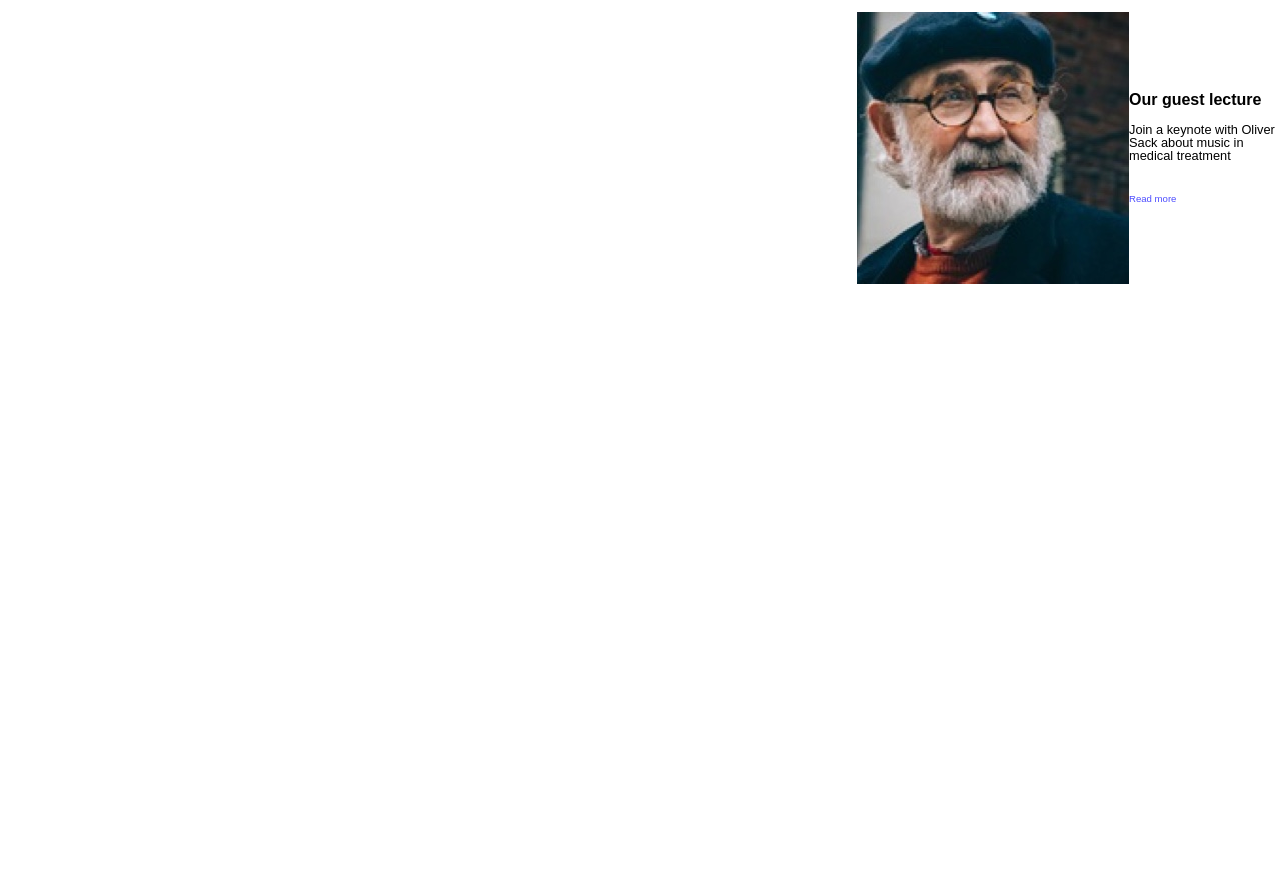
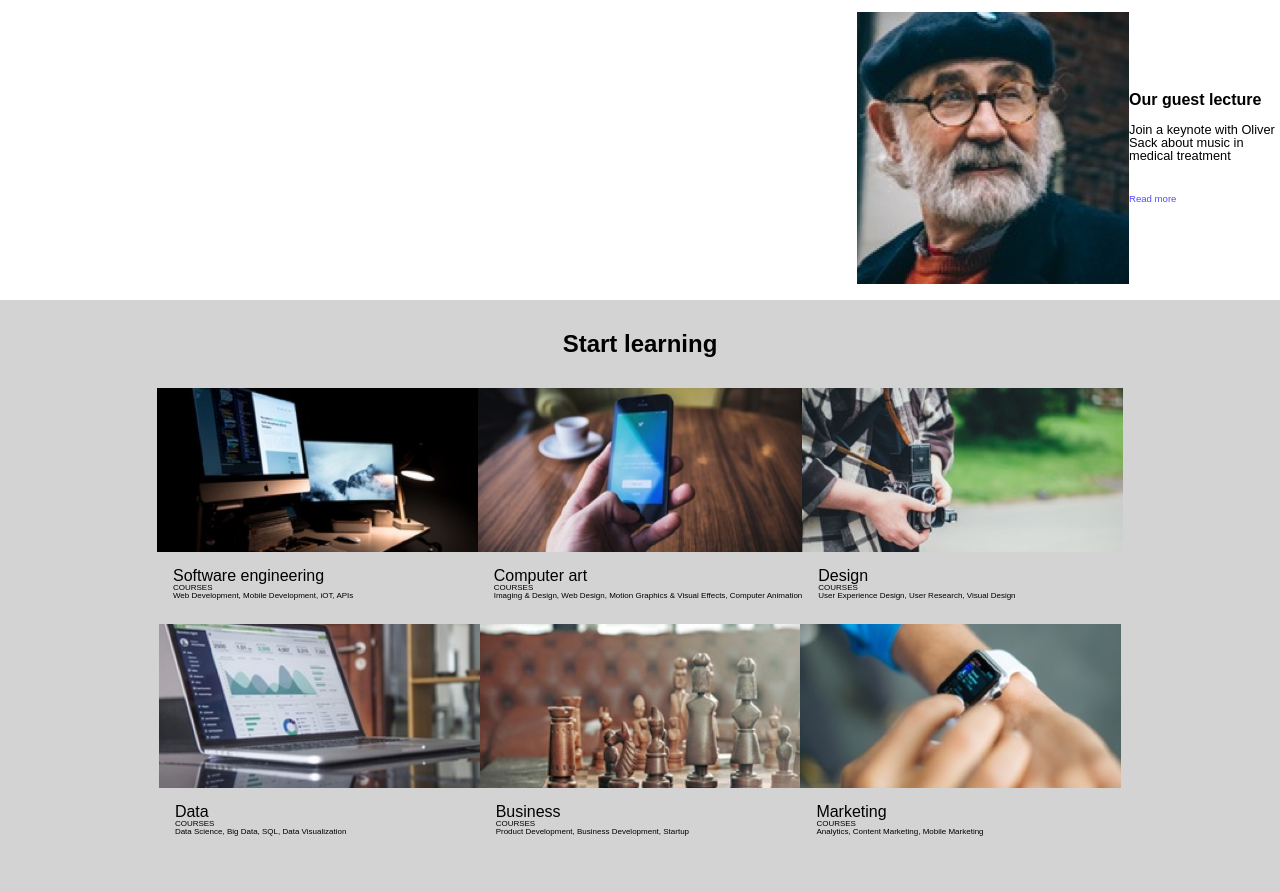
Before and after one commit to iknockout/Colmar, a plain HTML site: page index.html in a window 1280 px wide. Shown: the part 1044-1936 px from the top of the page. Before the commit the page ends 1344 px from the top, so only its background shows below. Drawn offline with Linux system fonts and the light colour scheme.

Commit message:
Implemented course section (Start learning).

```diff
--- a/index.html
+++ b/index.html
@@ -100,6 +100,60 @@
   </div>  <!-- end of infoSection -->
 
   <!-- courseSection -->
+  <div class="startLearningContainer">
+    <h2>Start learning</h2>
+    <div class="courseSection">
+      <div class="course">
+        <img src="./images/course-software.jpg">
+        <div class="courseDesc">
+          <h3>Software engineering</h3>
+          <h5>COURSES</h5>
+          <h6>Web Development, Mobile Development, iOT, APIs</h6>
+        </div>
+      </div>  <!-- end of course -->
+      <div class="course">
+        <img src="./images/course-computer-art.jpg">
+        <div class="courseDesc">
+          <h3>Computer art</h3>
+          <h5>COURSES</h5>
+          <h6>Imaging & Design, Web Design, Motion Graphics & Visual Effects, Computer Animation</h6>
+        </div>
+      </div>  <!-- end of course -->
+      <div class="course">
+        <img src="./images/course-design.jpg">
+        <div class="courseDesc">
+          <h3>Design</h3>
+          <h5>COURSES</h5>
+          <h6>User Experience Design, User Research, Visual Design</h6>
+        </div>
+      </div>  <!-- end of course -->
+      <div class="course">
+        <img src="./images/course-data.jpg">
+        <div class="courseDesc">
+          <h3>Data</h3>
+          <h5>COURSES</h5>
+          <h6>Data Science, Big Data, SQL, Data Visualization</h6>
+        </div>
+      </div>  <!-- end of course -->
+      <div class="course">
+        <img src="./images/course-business.jpg">
+        <div class="courseDesc">
+          <h3>Business</h3>
+          <h5>COURSES</h5>
+          <h6>Product Development, Business Development, Startup</h6>
+        </div>
+      </div>  <!-- end of course -->
+      <div class="course">
+        <img src="./images/course-marketing.jpg">
+        <div class="courseDesc">
+          <h3>Marketing</h3>
+          <h5>COURSES</h5>
+          <h6>Analytics, Content Marketing, Mobile Marketing</h6>
+        </div>
+      </div>  <!-- end of course -->
+    </div>  <!-- end of courseSection -->
+  </div>  <!-- end of startLearningContainer -->
+
 
   <!-- exhibitSection -->
 
--- a/style.css
+++ b/style.css
@@ -183,6 +183,63 @@ html {
   height: auto;
 }
 
+.startLearningContainer {
+  display: flex;
+  flex-direction: column;  // h2 & courseSection
+  align-items: center;
+  background-color: lightgray;
+  padding: 2rem 0;  // per spec
+}
+
+.startLearningContainer h2 {
+  font-size: 1.5rem;
+  font-weight: 600;
+  padding-bottom: 2rem;
+  text-align: center;
+}
+
+.courseSection {
+  display: flex;
+  flex-direction: row;
+  flex-wrap: wrap;
+  justify-content: center;
+}
+
+.course {
+  display: flex;
+  flex-direction: column;  // img & courseDesc
+  margin: 0 1rem;  // per spec
+}
+
+.course img {
+  max-width: 100%;
+  height: auto;
+  max-height: 10.25rem;  // per spec
+}
+
+.courseDesc {
+  display: flex;
+  flex-direction: column;
+  justify-content: center;
+  padding: 1rem 0 1.5rem 1rem;  // per spec
+  background-color: white;
+}
+
+.courseDesc h3 {
+  font-size: 1rem;
+  font-weight: 500;
+}
+
+.courseDesc h5 {
+  font-size: 0.5rem;
+  font-weight: 300;
+}
+
+.courseDesc h6 {
+  font-size: 0.5rem;
+  font-weight: 300;
+}
+
 .mobile {
   display: none;
 }
```
